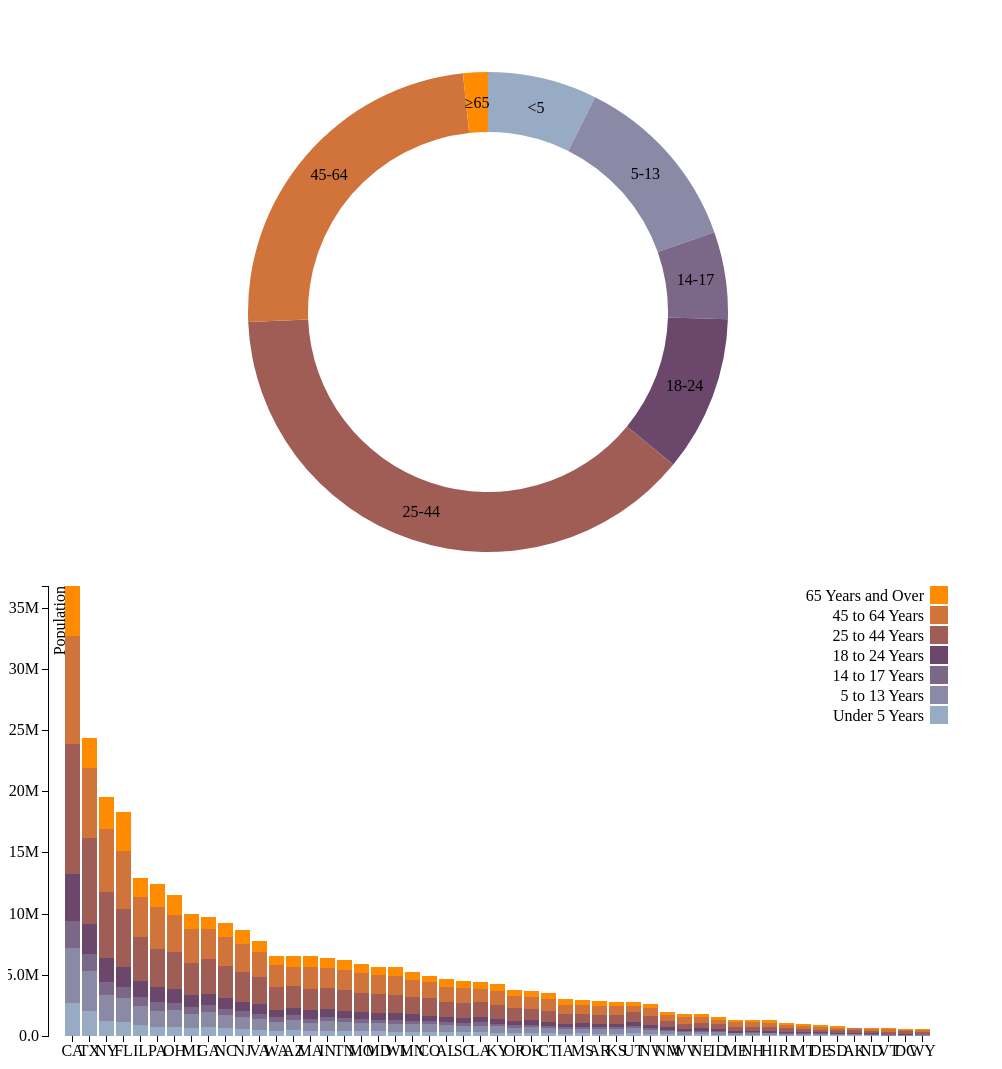
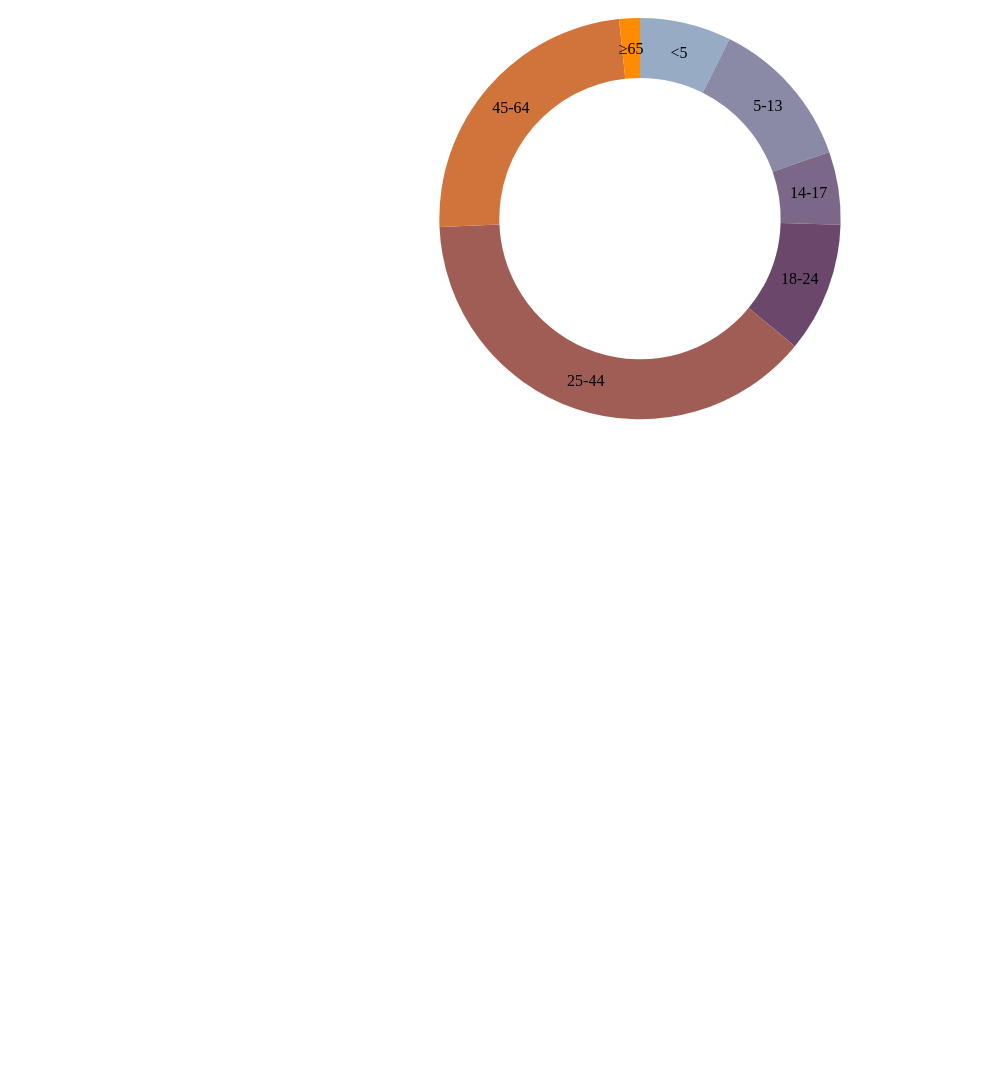
Before and after one commit to TimSystems/comtrade-hp-management-dashboard, a website: page index.html in a window 1280 px wide. Shown: the whole page, without its empty margins (0-1002 px from the left). After the commit the page ends 800 px from the top, so only its background shows below. Drawn offline with Linux system fonts and the light colour scheme.

Commit message:
Fixed D3 diagrams resizing

```diff
--- a/directives/widgetDonut.js
+++ b/directives/widgetDonut.js
@@ -8,9 +8,9 @@
         .module('managementDashboardApp')
         .directive('widgetDonut', widgetDonut);
 
-    //widgetDonut.$inject = [];
+    widgetDonut.$inject = ['$window'];
 
-    function widgetDonut() {
+    function widgetDonut($window) {
 
         var directive = {
             link: link,
@@ -21,7 +21,33 @@
 
         function link(scope, element, attrs) {
 
-            var width = 960, height = 500, radius = Math.min(width, height) / 2;
+            $window.onresize = function() {
+                //console.log('donut resize');
+                scope.$apply();
+            };
+
+            scope.$watch(
+                // returns the watch value
+                function() { return angular.element($window)[0].innerWidth; },
+
+                function() {
+                    var aspectRatio = 1 / 3;
+                    var chartWidth = element[0].parentElement.offsetWidth;
+                    var chartHeight = chartWidth * aspectRatio;
+
+                    scope.render(chartWidth, chartHeight);
+                }
+            );
+
+            scope.render = function(chartWidth, chartHeight) {
+
+                // clear chart (svg element contents)
+                d3.select(element[0]).selectAll('*').remove();
+
+                // render donut chart
+                var width = chartWidth;
+                var height = chartHeight;
+                var radius = Math.min(width, height) / 2;
 
                 var color = d3.scale.ordinal()
                     .range(["#98abc5", "#8a89a6", "#7b6888", "#6b486b", "#a05d56", "#d0743c", "#ff8c00"]);
@@ -34,9 +60,11 @@
                     .sort(null)
                     .value(function(d) { return d.population; });
 
-            var svg = d3.select("body").append("svg")
+                var svg = d3.select(element[0]).append('svg')
                     .attr("width", width)
                     .attr("height", height)
+                    .attr('viewBox', '0 0 '+ Math.min(width, height) + ' ' + Math.min(width, height))
+                    .attr('preserveAspectRatio', 'xMinYMin')
                     .append("g")
                     .attr("transform", "translate(" + width / 2 + "," + height / 2 + ")");
 
@@ -59,6 +87,8 @@
 
                 });
 
+            };
+
         }
 
     }
--- a/index.html
+++ b/index.html
@@ -12,16 +12,16 @@
 <body>
 
 <div>
-    <management-dashboard
-            initurl="initURL"
-            refreshurl="refreshURL">
-    </management-dashboard>
+    <!--<management-dashboard-->
+            <!--initurl="initURL"-->
+            <!--refreshurl="refreshURL">-->
+    <!--</management-dashboard>-->
 
     <widget-donut></widget-donut>
 
     <br/><br/><br/>
 
-    <widget-stacked-bar-chart></widget-stacked-bar-chart>
+    <!--<widget-stacked-bar-chart></widget-stacked-bar-chart>-->
 </div>
 
 <script src="bower_components/angular/angular.min.js"></script>
```
Lines whose indentation alone changed are shown as unchanged.
